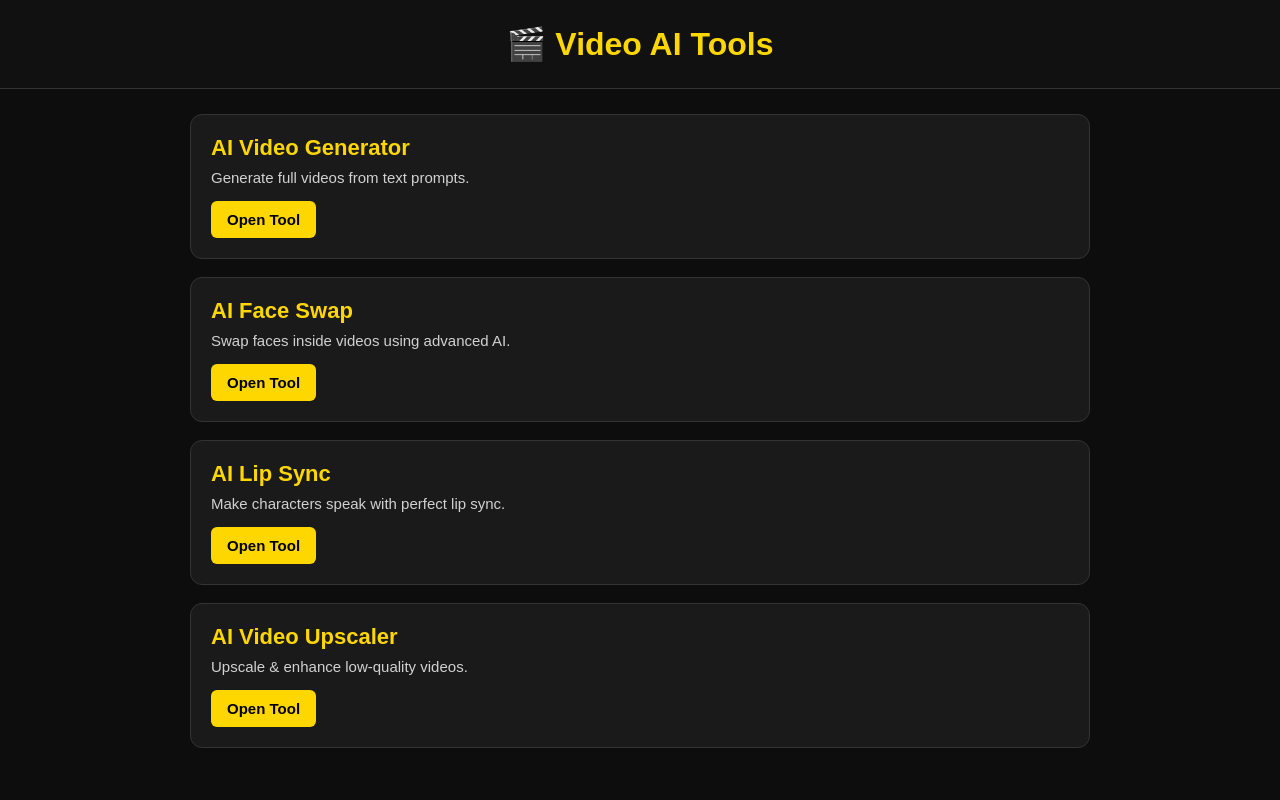
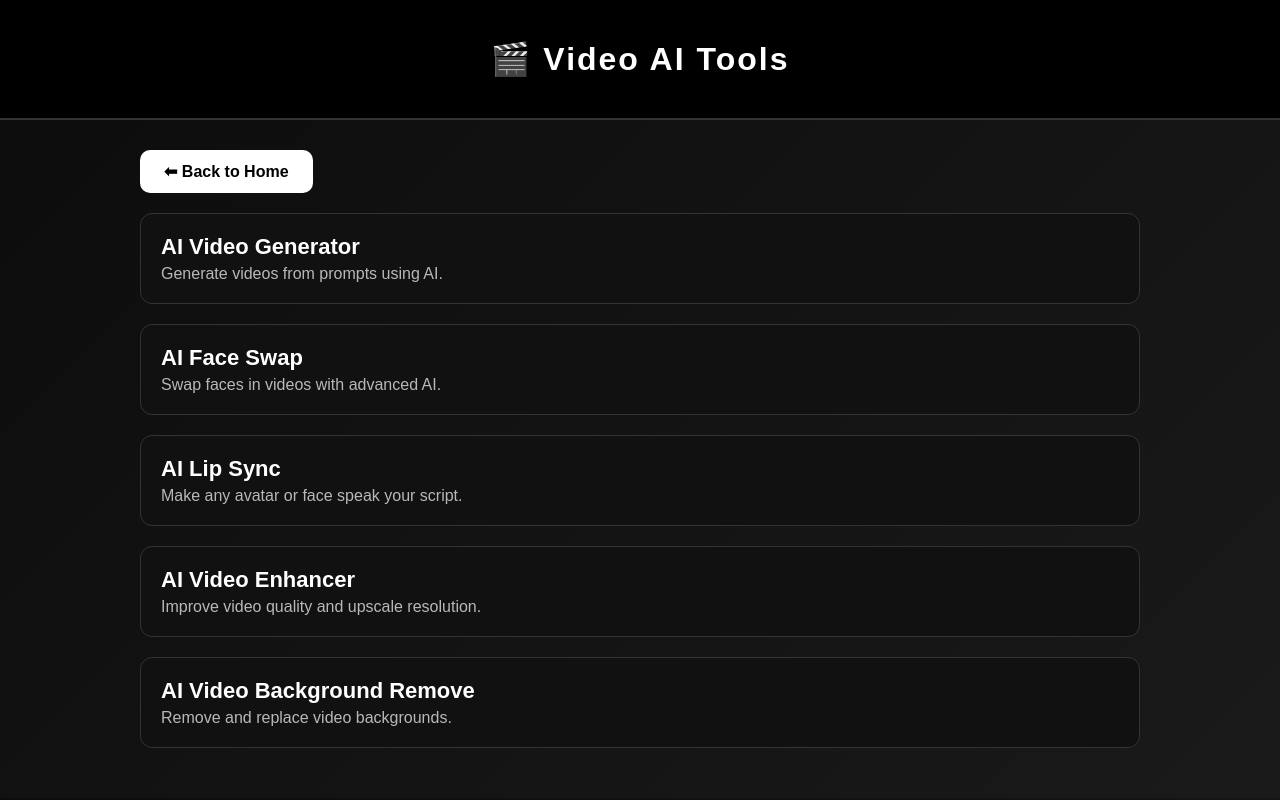
Before and after one commit to prakashkpatil27-prog/AI-ART-HUB-, a plain HTML site: page video-ai.html in a window 1280 px wide. Drawn offline with Linux system fonts and the light colour scheme.

Commit message:
Update video-ai.html

```diff
--- a/video-ai.html
+++ b/video-ai.html
@@ -8,103 +8,100 @@
     <style>
         body {
             margin: 0;
-        background: #0d0d0d;
+            font-family: Arial, sans-serif;
+            background: linear-gradient(135deg, #0c0c0c, #1a1a1a);
             color: white;
-        font-family: Arial, sans-serif;
         }
 
         .header {
             text-align: center;
-        padding: 25px 0;
+            padding: 40px 20px;
+            background: #000;
             font-size: 32px;
+            letter-spacing: 2px;
             font-weight: bold;
-        color: gold;
-        background: #111;
-        border-bottom: 1px solid #333;
+            border-bottom: 2px solid #333;
         }
 
         .container {
-        width: 90%;
-        max-width: 900px;
+            max-width: 1000px;
             margin: auto;
-        padding: 25px 0;
+            padding: 30px;
         }
 
-    .tool-box {
-        background: #1a1a1a;
+        .tool-card {
+            background: #111;
+            padding: 20px;
+            margin-bottom: 20px;
+            border-radius: 12px;
             border: 1px solid #333;
-        border-radius: 12px;
-        padding: 20px;
-        margin-bottom: 18px;
             transition: 0.3s;
+            cursor: pointer;
         }
 
-    .tool-box:hover {
-        border: 1px solid gold;
-        transform: translateY(-3px);
+        .tool-card:hover {
+            transform: translateY(-4px);
+            border-color: #777;
         }
 
         .tool-title {
             font-size: 22px;
             font-weight: bold;
-        color: gold;
-        margin-bottom: 8px;
         }
 
         .tool-desc {
-        font-size: 15px;
-        opacity: 0.8;
-        margin-bottom: 15px;
+            opacity: 0.7;
+            margin-top: 5px;
         }
 
-    .btn {
-        background: gold;
-        padding: 10px 16px;
-        border: none;
-        border-radius: 6px;
+        .back-btn {
+            display: inline-block;
+            padding: 12px 24px;
+            background: white;
+            color: black;
+            text-decoration: none;
             font-weight: bold;
-        cursor: pointer;
-        font-size: 15px;
-        color: black;
-        transition: 0.3s;
+            border-radius: 10px;
+            margin-bottom: 20px;
         }
 
-    .btn:hover {
-        background: white;
-        color: black;
+        .back-btn:hover {
+            background: #ddd;
         }
 
     </style>
 </head>
-
 <body>
 
     <div class="header">🎬 Video AI Tools</div>
 
     <div class="container">
 
-    <div class="tool-box">
+        <a href="index.html" class="back-btn">⬅ Back to Home</a>
+
+        <div class="tool-card">
             <div class="tool-title">AI Video Generator</div>
-        <div class="tool-desc">Generate full videos from text prompts.</div>
-        <button class="btn">Open Tool</button>
+            <div class="tool-desc">Generate videos from prompts using AI.</div>
         </div>
 
-    <div class="tool-box">
+        <div class="tool-card">
             <div class="tool-title">AI Face Swap</div>
-        <div class="tool-desc">Swap faces inside videos using advanced AI.</div>
-        <button class="btn">Open Tool</button>
+            <div class="tool-desc">Swap faces in videos with advanced AI.</div>
         </div>
 
-    <div class="tool-box">
+        <div class="tool-card">
             <div class="tool-title">AI Lip Sync</div>
-        <div class="tool-desc">Make characters speak with perfect lip sync.</div>
-        <button class="btn">Open Tool</button>
+            <div class="tool-desc">Make any avatar or face speak your script.</div>
         </div>
 
-    <div class="tool-box">
-        <div class="tool-title">AI Video Upscaler</div>
-        <div class="tool-desc">Upscale & enhance low-quality videos.</div>
-        <button class="btn">Open Tool</button>
+        <div class="tool-card">
+            <div class="tool-title">AI Video Enhancer</div>
+            <div class="tool-desc">Improve video quality and upscale resolution.</div>
+        </div>
+
+        <div class="tool-card">
+            <div class="tool-title">AI Video Background Remove</div>
+            <div class="tool-desc">Remove and replace video backgrounds.</div>
         </div>
 
     </div>
```
Lines whose indentation alone changed are shown as unchanged.
